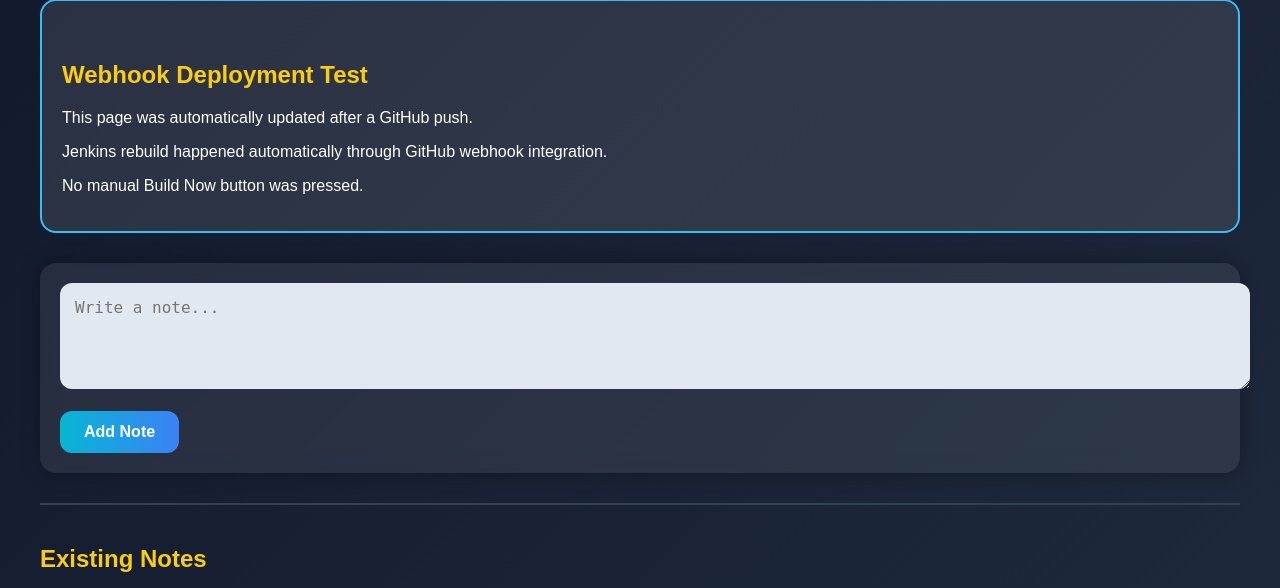
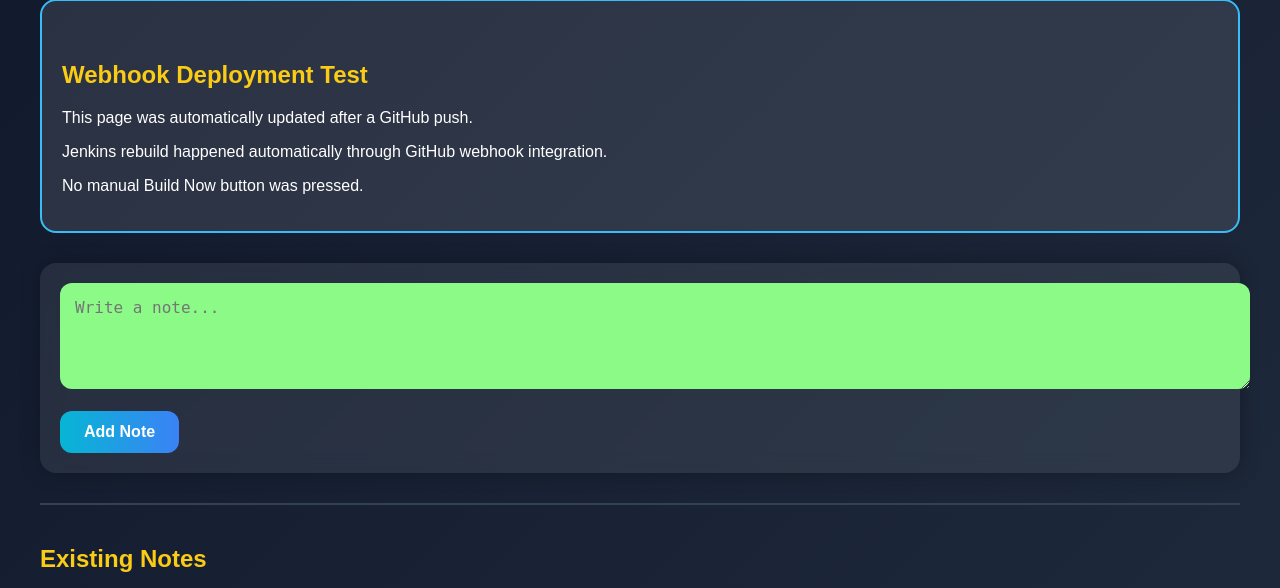
Before and after one commit to TassneemAmer/flask-notes-docker, a Flask app: page / in a window 1280 px wide. Shown: the part 402-990 px from the top of the page. Run offline with Flask 3, Linux system fonts and the light colour scheme; data that the repository does not hold is empty.

Commit message:
Update index.html for CI/CD deployment success

```diff
--- a/app/templates/index.html
+++ b/app/templates/index.html
@@ -38,7 +38,7 @@
         border-radius: 12px;
         padding: 15px;
         font-size: 16px;
-        background-color: #e2e8f0;
+        background-color: #8bfa87;
     }
 
     button {
```
